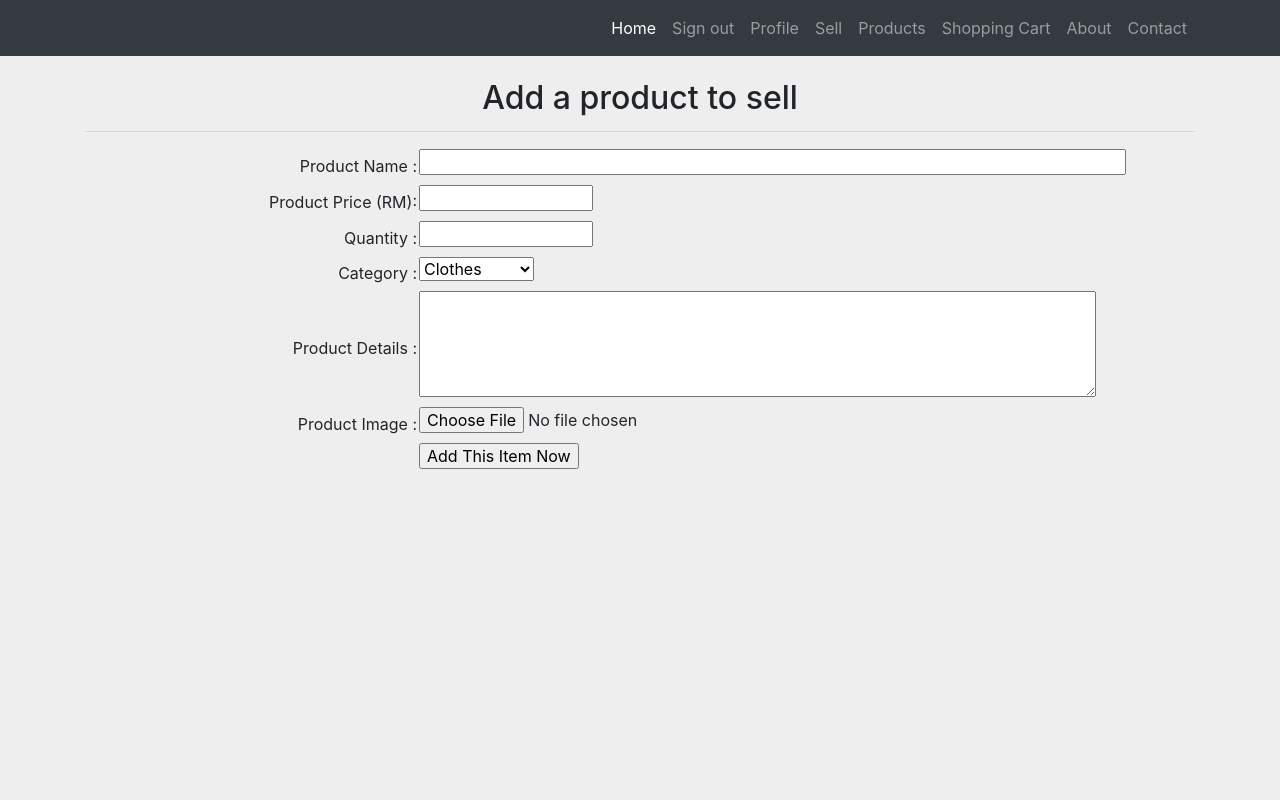
After one commit to ivychiew/deallo-craft-house, a PHP site: page /pages/addproducts.php in a window 1280 px wide. The commit adds this page. Run offline with PHP 8.4, Linux system fonts and the light colour scheme; some libraries are stand-ins or nearby versions.

Commit message:
Added an add new product page

```diff
--- a/includes/server.php
+++ b/includes/server.php
@@ -9,7 +9,8 @@
 
 	//connect to database.
 	$dbi = mysqli_connect('localhost', 'root', '' , 'register');
-
+	$dbi2 = mysqli_connect('localhost', 'root', '' , 'products');
+	// $mysqli = mysqli_connect('localhost', 'root', '', 'products');
 	//user registration.
 	if (isset($_POST['reg_user'])){
 		//receive all input values from the form.
@@ -97,4 +98,103 @@
 		}
 	}
 
+//Product Insert
+	if (isset($_POST['product_submit'])){
+		//receive all input values from the form.
+		$name = mysqli_real_escape_string($dbi2, $_POST['product_name']);
+		$price = mysqli_real_escape_string($dbi2, $_POST['price']);
+		$quantity = mysqli_real_escape_string($dbi2, $_POST['quantity']);
+ 	 	$category = mysqli_real_escape_string($dbi2, $_POST['category']);
+  		$pdetails = mysqli_real_escape_string($dbi2, $_POST['product_details']);
+  		$pimage = mysqli_real_escape_string($dbi2, $_POST['product_image']);
+
+
+	//form validation: esure that the form is correctly filled
+	if (empty($name)) {
+			array_push($errors, "product name is required");
+		}
+	if (empty($price)) {
+			array_push($errors, "price is required");
+		}
+
+	if (empty($quantity)) {
+			array_push($errors, "quantity is required");
+		}
+
+	if (empty($category)) {
+			array_push($errors, "category is required");
+		}
+
+	if (empty($pdetails)) {
+			array_push($errors, "details is required");
+		}
+
+	if (empty($pimage)) {
+			array_push($errors, "image is required");
+		}
+	//Register users provided the form is error free.
+	if (count($errors) == 0){
+
+		//encrypt the password before saving in the database
+
+		$query = "INSERT INTO products (username, email, password)
+				  VALUES('$username', '$email', '$password')";
+		mysqli_query($dbi2, $query);
+
+		echo "<font color='green'>Data added successfully.";
+        echo "<br/><a href='product.php'>View Result</a>";
+
+		// $_SESSION['username'] = $username;
+		// $_SESSION['success'] = "You are now logged in";
+		// header('location: ..\index.php');
+	}
+
+}
+//   if(isset($_POST['product_submit'])) {
+//   $name = $_POST['product_name'];
+//   $price = $_POST['price'];
+//   $quantity = $_POST['quantity'];
+//   $category = $_POST['category'];
+//   $pdetails = $_POST['product_details'];
+//   $pimage = $_POST['product_image'];
+
+//   //checking empty fields
+//   if(empty($name) || empty($price) || empty($quantity) || empty($category) || empty($pdetails) || empty($pimage)) {
+//   if(empty($name)) {
+//      echo "<font color='red'>Name field is empty.</font><br/>";
+//     }
+
+//     if(empty($price)) {
+//          echo "<font color='red'>Price field is empty.</font><br/>";
+//     }
+
+//     if(empty($quantity)) {
+//          echo "<font color='red'>Quantity field is empty.</font><br/>";
+//     }
+
+//     if(empty($category)) {
+//          echo "<font color='red'>Category field is empty.</font><br/>";
+//     }
+
+//     if(empty($pdetails)) {
+//          echo "<font color='red'>Detail field is empty.</font><br/>";
+//     }
+
+
+//     if(empty($pimage)) {
+//          echo "<font color='red'>Image field is empty.</font><br/>";
+//     }
+
+//         //link to the previous page
+//         echo "<br/><a href='javascript:self.history.back();'>Go Back</a>";
+//   }  else {
+//         // if all the fields are filled (not empty)
+//         //insert data to database
+//         $result = mysqli_query($mysqli, "INSERT INTO products(product_name,price,quantity,category,product_details,product_image) VALUES('$name','$price','$category','pdetails','pimage')");
+
+//         echo "<font color='green'>Data added successfully.";
+//         echo "<br/><a href='product.php'>View Result</a>";
+// }
+// }
+
 ?>
--- a/index.php
+++ b/index.php
@@ -77,10 +77,12 @@
                 <li class="nav-item">
                   <a class="nav-link" href="pages/profile.php">Profile</a>
                 </li>
-
+               <li class="nav-item">
+                  <a class="nav-link" href="pages/addproducts.php">Sell</a>
+                </li>
              <?php endif ?>
             <li class="nav-item">
-              <a class="nav-link" href="#">Products</a>
+              <a class="nav-link" href="pages/product.php">Products</a>
             </li>
             <li class="nav-item">
               <a class="nav-link" href="#">Shopping Cart</a>
--- /dev/null
+++ b/pages/addproducts.php
@@ -0,0 +1,182 @@
+ <?php
+
+include_once("..\includes\server.php");
+?>
+
+<html lang="en">
+
+<head>
+
+    <meta charset="utf-8">
+    <meta name="viewport" content="width=device-width, initial-scale=1, shrink-to-fit=no">
+    <meta name="description" content="">
+    <meta name="author" content="">
+
+    <title>Shop Homepage</title>
+
+    <!-- Bootstrap core CSS -->
+   <link rel="stylesheet" href="https://maxcdn.bootstrapcdn.com/bootstrap/4.0.0-beta/css/bootstrap.min.css" integrity="sha384-/Y6pD6FV/Vv2HJnA6t+vslU6fwYXjCFtcEpHbNJ0lyAFsXTsjBbfaDjzALeQsN6M" crossorigin="anonymous">
+
+  <script src="https://maxcdn.bootstrapcdn.com/bootstrap/4.0.0-beta/js/bootstrap.min.js" integrity="sha384-h0AbiXch4ZDo7tp9hKZ4TsHbi047NrKGLO3SEJAg45jXxnGIfYzk4Si90RDIqNm1" crossorigin="anonymous"></script>
+
+    <!-- Custom styles for this template -->
+  <link href="../styles/style.css" rel="stylesheet">
+
+  </head>
+
+  <body>
+
+    <!-- Navigation -->
+
+  <!--   <php include('includes\errors.php')> -->
+
+    <nav class="navbar navbar-expand-lg navbar-dark bg-dark fixed-top">
+      <div class="container">
+        <a class="navbar-brand" href="#"></a>
+        <button class="navbar-toggler" type="button" data-toggle="collapse" data-target="#navbarResponsive" aria-controls="navbarResponsive" aria-expanded="false" aria-label="Toggle navigation">
+          <span class="navbar-toggler-icon"></span>
+        </button>
+
+
+
+        <div class="collapse navbar-collapse" id="navbarResponsive">
+          <ul class="navbar-nav ml-auto">
+
+            <li class="nav-item active">
+              <a class="nav-link" href="#">Home
+                <span class="sr-only">(current)</span>
+              </a>
+            </li>
+
+                <li class="nav-item">
+                  <a class="nav-link" href="index.php?logout='1'">Sign out</a>
+                </li>
+                <li class="nav-item">
+                  <a class="nav-link" href="pages/profile.php">Profile</a>
+                </li>
+
+
+            <li class="nav-item">
+              <a class="nav-link" href="#">Sell</a>
+            </li>
+            <li class="nav-item">
+              <a class="nav-link" href="#">Products</a>
+            </li>
+            <li class="nav-item">
+              <a class="nav-link" href="#">Shopping Cart</a>
+            </li>
+            <li class="nav-item">
+              <a class="nav-link" href="#">About</a>
+            </li>
+            <li class="nav-item">
+              <a class="nav-link" href="#">Contact</a>
+            </li>
+          </ul>
+        </div>
+      </div>
+    </nav>
+
+    <!-- Page Content -->
+    <div class="container">
+      <div class="row">
+        <div class="col-lg-12">
+        <br>
+
+      <h2 align="center">Add a product to sell</h2>
+
+      <hr>
+
+      <form action="product.php" method="post">
+
+      <table width="100%">
+      <tbody>
+
+      <tr>
+        <td width="30%" align="right">Product Name :</td>
+        <td width="70%">
+        <label>
+          <input name="product_name" type="text" id="product_name" size="64">
+        </label>
+        </td>
+      </tr>
+
+      <tr>
+        <td align="right">Product Price (RM): </td>
+        <td>
+        <label>
+            <input name="price" type="text" id="price" size="12">
+        </label>
+        </td>
+      </tr>
+
+      <tr>
+        <td align="right">Quantity :</td>
+        <td>
+          <label>
+            <input name="quantity" type="text" id="quantity" size="12">
+          </label>
+        </td>
+      </tr>
+
+      <tr>
+        <td align="right">Category :</td>
+        <td>
+          <label>
+            <select name="category" id="category">
+              <option value="Shoes">Clothes</option>
+              <option value="Boots">Accessories</option>
+            </select>
+          </label>
+        </td>
+      </tr>
+
+      <tr>
+        <td align="right">Product Details :</td>
+        <td><label>
+          <textarea name="details" id="details" cols="64" rows="5"></textarea>
+          </label>
+        </td>
+      </tr>
+      <tr>
+        <td align="right">Product Image :</td>
+        <td>
+          <label>
+            <input type="file" name="fileField" id="fileField">
+          </label>
+        </td>
+      </tr>
+      <tr>
+        <td>&nbsp;</td>
+        <td>
+          <label>
+            <input type="submit" name="'product_submit'" id="button" value="Add This Item Now">
+          </label>
+        </td>
+      </tr>
+
+    </tbody>
+
+    </table>
+
+    </form>
+  </div>
+</div>
+
+</div>
+
+    <!-- Footer -->
+   <!--  <footer class="py-5 bg-dark">
+      <div class="container">
+        <p class="m-0 text-center text-white">Copyright © Deallo's Craft House</p>
+      </div>
+      <!-- /.container -->
+    </footer>
+
+    <!-- Bootstrap core JavaScript -->
+    <script src="vendor/jquery/jquery.min.js"></script>
+    <script src="vendor/popper/popper.min.js"></script>
+    <script src="vendor/bootstrap/js/bootstrap.min.js"></script>
+
+    </body>
+
+    </html>
--- a/styles/style.css
+++ b/styles/style.css
@@ -10,6 +10,9 @@ body {
 
 footer {
 	padding: 54px;
+	position: fixed;
+    bottom: 0;
+
  }
 @media (min-width: 992px) {
   body {
```
Also changed, not shown: includes/test.php (added, +35 -0 lines), pages/product.php (added, +46 -0 lines), pages/upload.php (added, +59 -0 lines), images/beebo.PNG (added).
